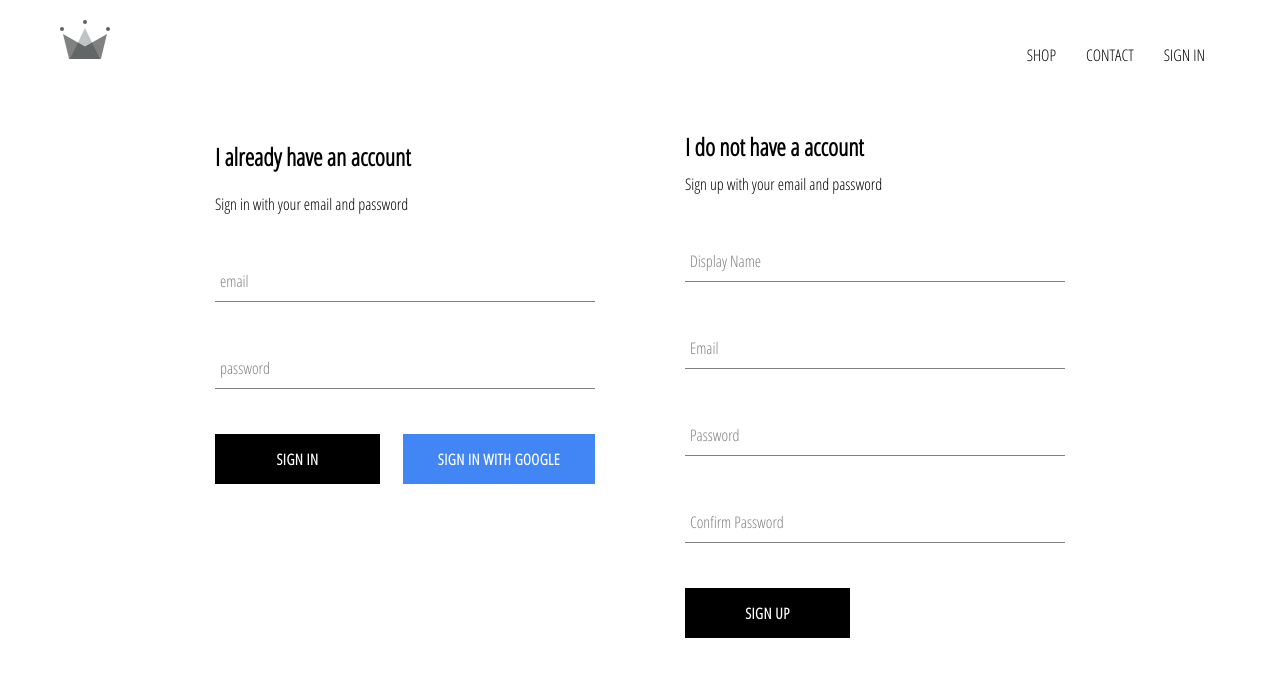
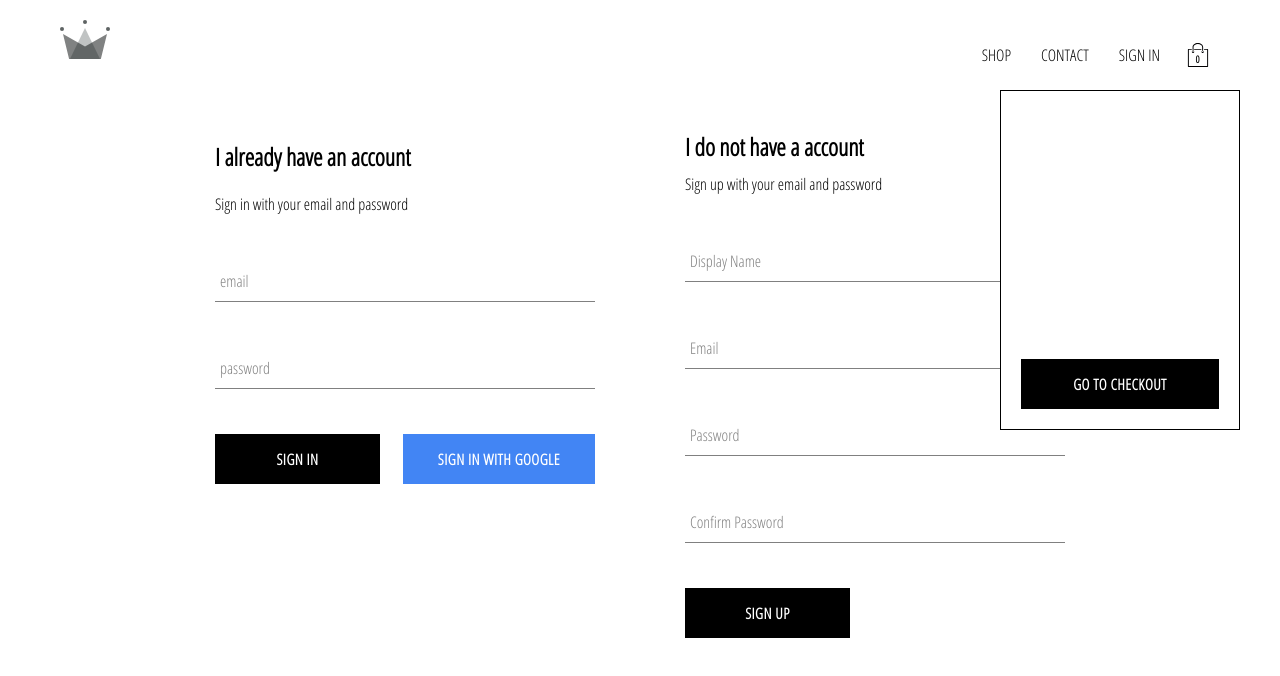
Before and after one commit to chronoflame78/flare-shop, a React (Create React App) app: page /signin in a window 1280 px wide. Shown: the top 676 px of the page. Built offline with nearby package versions, Linux system fonts and the light colour scheme; no server answers.

Commit message:
add cart-icon component

```diff
--- /dev/null
+++ b/src/components/cart-dropdown/cart-dropdown.component.jsx
@@ -0,0 +1,14 @@
+import React from 'react';
+
+import CustomButton from '../custom-button/custom-button.component';
+
+import './cart-dropdown.styles.scss';
+
+const CartDropDown = () => (
+    <div className="cart-dropdown">
+        <div className="cart-items"/>
+        <CustomButton>GO TO CHECKOUT</CustomButton>
+    </div>
+)
+
+export default CartDropDown;
--- /dev/null
+++ b/src/components/cart-dropdown/cart-dropdown.styles.scss
@@ -0,0 +1,24 @@
+.cart-dropdown {
+    position: absolute;
+    width: 240px;
+    height: 340px;
+    display: flex;
+    flex-direction: column;
+    padding: 20px;
+    border: 1px solid black;
+    background-color: white;
+    top: 90px;
+    right: 40px;
+    z-index: 5;
+
+    .cart-items {
+      height: 240px;
+      display: flex;
+      flex-direction: column;
+      overflow: scroll;
+    }
+
+    button {
+      margin-top: auto;
+    }
+  }
--- /dev/null
+++ b/src/components/cart-icon/cart-icon.component.jsx
@@ -0,0 +1,14 @@
+import React from 'react';
+
+import { ReactComponent as ShoppingIcon } from '../../assets/shopping-bag.svg';
+
+import './cart-icon.styles.scss';
+
+const CartIcon = () => (
+    <div className="cart-icon">
+        <ShoppingIcon className="shopping-icon" />
+        <span className="item-count">0</span>
+    </div>
+)
+
+export default CartIcon;
--- /dev/null
+++ b/src/components/cart-icon/cart-icon.styles.scss
@@ -0,0 +1,21 @@
+.cart-icon {
+    width: 45px;
+    height: 45px;
+    position: relative;
+    display: flex;
+    align-items: center;
+    justify-content: center;
+    cursor: pointer;
+
+    .shopping-icon {
+      width: 24px;
+      height: 24px;
+    }
+
+    .item-count {
+      position: absolute;
+      font-size: 10px;
+      font-weight: bold;
+      bottom: 12px;
+    }
+  }
--- a/src/components/header/header.component.jsx
+++ b/src/components/header/header.component.jsx
@@ -6,6 +6,8 @@
 import { ReactComponent as Logo } from '../../assets/crown.svg';
 
 import { auth } from '../../firebase/firebase.utils';
+import CartIcon from '../cart-icon/cart-icon.component';
+import CartDropDown from '../cart-dropdown/cart-dropdown.component';
 
 import './header.styles.scss';
 
@@ -27,7 +29,9 @@
                 :
                 <Link className='option' to='/signin'>SIGN IN</Link>
             }
+            <CartIcon/>
         </div>
+        <CartDropDown/>
     </div>
 )
 
```
Also changed, not shown: src/assets/shopping-bag.svg (added).
